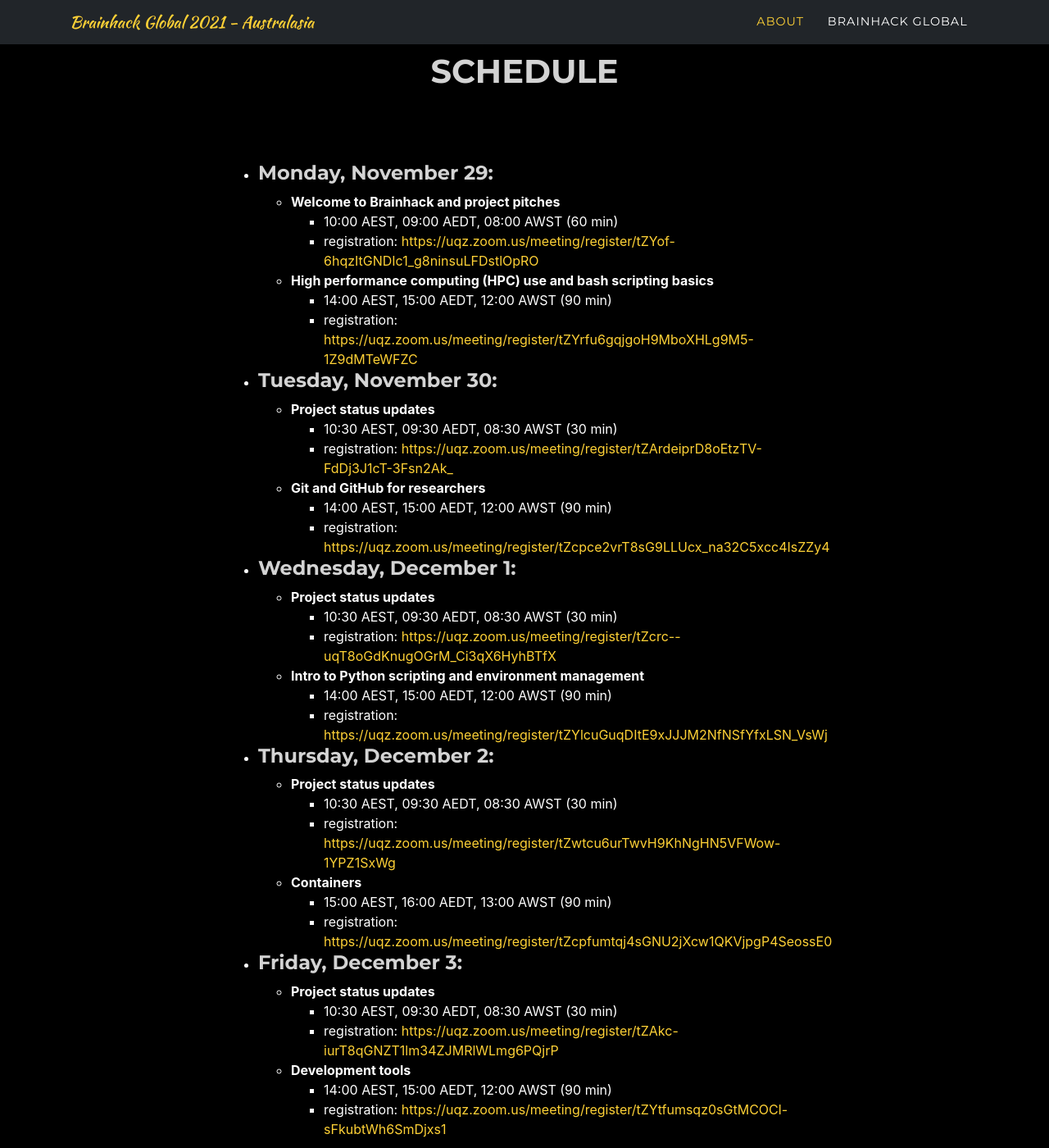
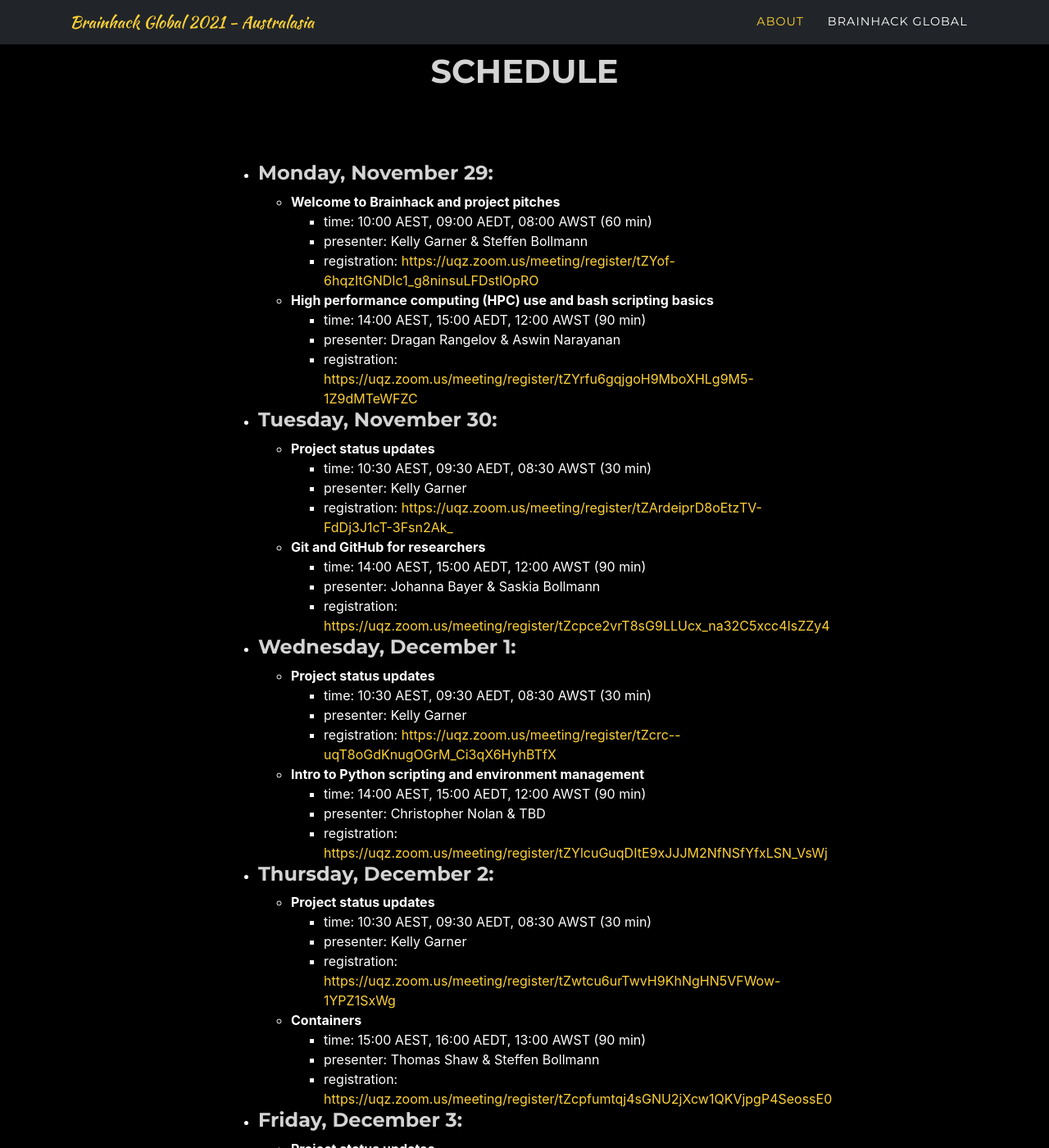
Before and after one commit to tclose/global2021, a Jekyll site: the page built from index.md, in a window 1280 px wide and 1400 px high, scrolled down 1356 px. Shown: the whole window at 82% size. Built offline with Jekyll 4.4.1, drawn with Linux system fonts in a browser that asks for light colours; some web fonts are replaced; some of the changed text lies outside the part shown.

Commit message:
added presenter

```diff
--- a/_data/sitetext.yml
+++ b/_data/sitetext.yml
@@ -29,50 +29,60 @@ schedule:
         - start: "10:00 AEST, 09:00 AEDT, 08:00 AWST"
           duration: "60 min"
           title: Welcome to Brainhack and project pitches
+          presenter: Kelly Garner & Steffen Bollmann
           registration: https://uqz.zoom.us/meeting/register/tZYof-6hqzItGNDIc1_g8ninsuLFDstlOpRO
         - start: "14:00 AEST, 15:00 AEDT, 12:00 AWST"
           duration: "90 min"
           title: High performance computing (HPC) use and bash scripting basics
+          presenter: Dragan Rangelov & Aswin Narayanan
           registration: https://uqz.zoom.us/meeting/register/tZYrfu6gqjgoH9MboXHLg9M5-1Z9dMTeWFZC
     - name: "Tuesday, November 30"
       events:
         - start: "10:30 AEST, 09:30 AEDT, 08:30 AWST"
           duration: "30 min"
           title: Project status updates
+          presenter: Kelly Garner
           registration:  https://uqz.zoom.us/meeting/register/tZArdeiprD8oEtzTV-FdDj3J1cT-3Fsn2Ak_
         - start: "14:00 AEST, 15:00 AEDT, 12:00 AWST"
           duration: "90 min"
           title: Git and GitHub for researchers
+          presenter: Johanna Bayer & Saskia Bollmann
           registration: https://uqz.zoom.us/meeting/register/tZcpce2vrT8sG9LLUcx_na32C5xcc4IsZZy4
     - name: "Wednesday, December 1"
       events:
         - start: "10:30 AEST, 09:30 AEDT, 08:30 AWST"
           duration: "30 min"
           title: Project status updates
+          presenter: Kelly Garner
           registration:  https://uqz.zoom.us/meeting/register/tZcrc--uqT8oGdKnugOGrM_Ci3qX6HyhBTfX
         - start: "14:00 AEST, 15:00 AEDT, 12:00 AWST"
           duration: "90 min"
           title: Intro to Python scripting and environment management
+          presenter: Christopher Nolan & TBD
           registration: https://uqz.zoom.us/meeting/register/tZYlcuGuqDItE9xJJJM2NfNSfYfxLSN_VsWj
     - name: "Thursday, December 2"
       events:
         - start: "10:30 AEST, 09:30 AEDT, 08:30 AWST"
           duration: "30 min"
           title: Project status updates
+          presenter: Kelly Garner
           registration: https://uqz.zoom.us/meeting/register/tZwtcu6urTwvH9KhNgHN5VFWow-1YPZ1SxWg
         - start: "15:00 AEST, 16:00 AEDT, 13:00 AWST"
           duration: "90 min"
           title: Containers
+          presenter: Thomas Shaw & Steffen Bollmann
           registration: https://uqz.zoom.us/meeting/register/tZcpfumtqj4sGNU2jXcw1QKVjpgP4SeossE0
     - name: "Friday, December 3"
       events:
         - start: "10:30 AEST, 09:30 AEDT, 08:30 AWST"
           duration: "30 min"
           title: Project status updates
+          presenter: Kelly Garner
           registration: https://uqz.zoom.us/meeting/register/tZAkc-iurT8qGNZT1lm34ZJMRlWLmg6PQjrP
         - start: "14:00 AEST, 15:00 AEDT, 12:00 AWST"
           duration: "90 min"
           title: Development tools
+          presenter: Tom Close & TBD
           registration: https://uqz.zoom.us/meeting/register/tZYtfumsqz0sGtMCOCl-sFkubtWh6SmDjxs1
 
 
--- a/_includes/schedule.html
+++ b/_includes/schedule.html
@@ -17,7 +17,8 @@
               {%- for event in day.events -%}
                 <li> <b>{{ event.title }}</b>
                   <ul>
-                    <li>{{ event.start }} ({{ event.duration }}) </li>
+                    <li>time: {{ event.start }} ({{ event.duration }}) </li>
+                    <li>presenter: {{ event.presenter }}</li>
                     <li>registration: <a href="{{ event.registration }}" target="_blank">{{ event.registration }}</a></li>
                   </ul>
                 </li>
```
